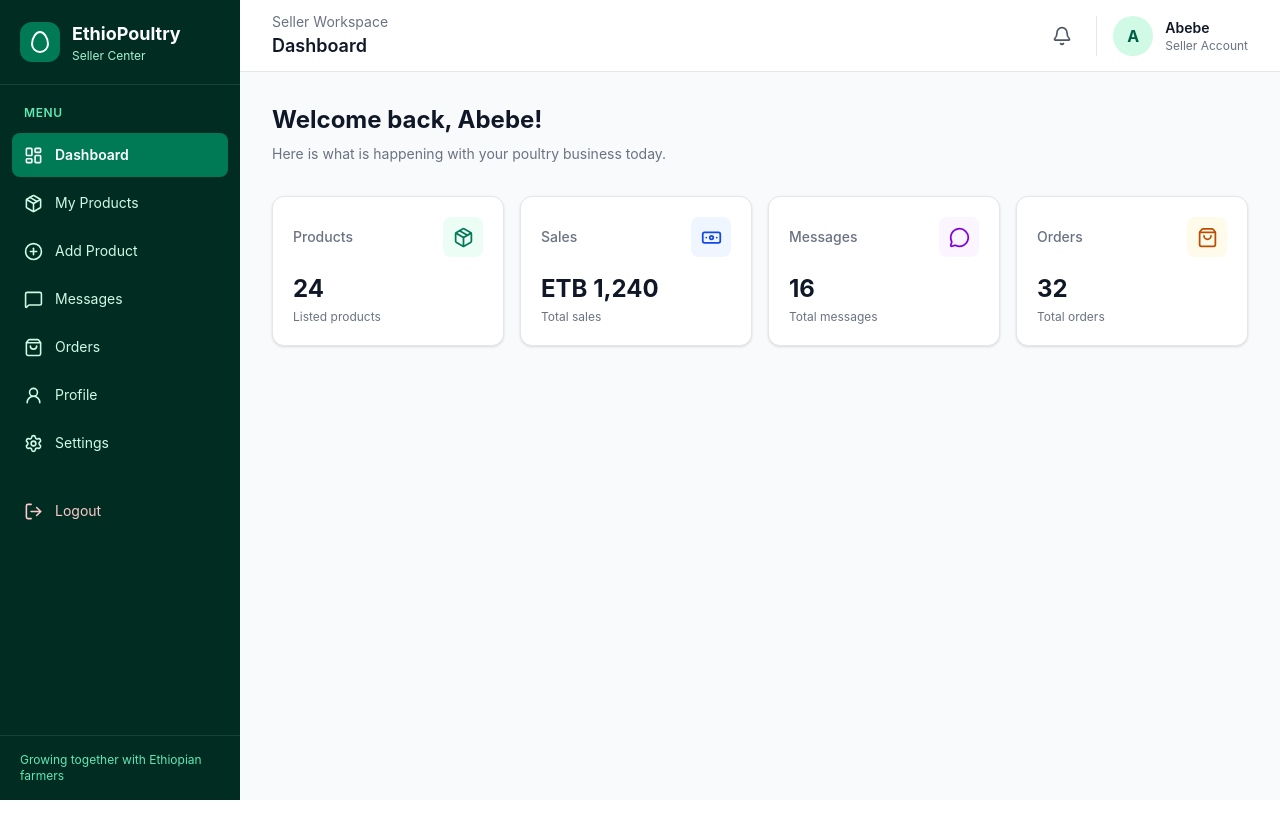
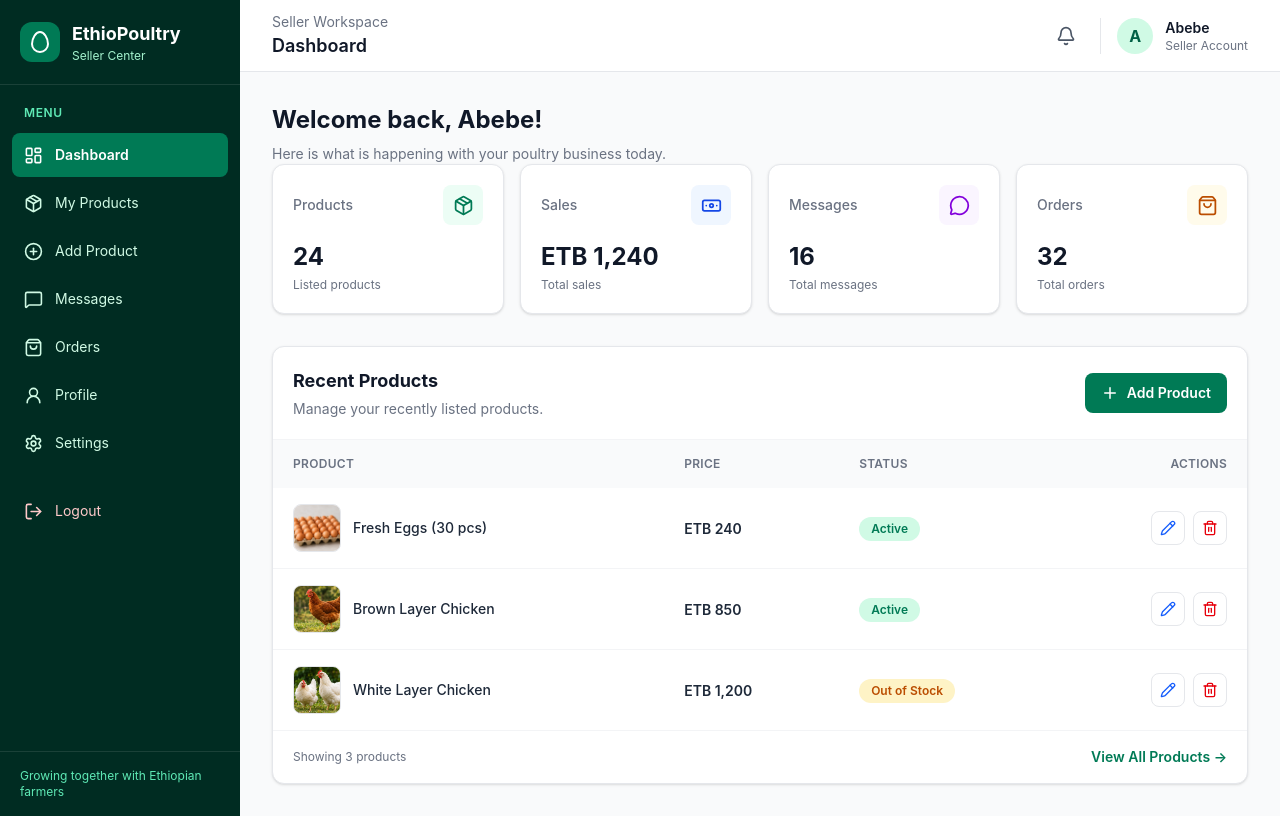
Before and after one commit to mega-gech/EthioPoultry, a React (Vite) app in the folder client/: page /seller/dashboard in a window 1280 px wide. Built offline with nearby package versions, Linux system fonts and the light colour scheme.

Commit message:
add recent prodects page in seller dashboard

```diff
--- /dev/null
+++ b/client/src/pages/SellerDashboard/RecentProducts.tsx
@@ -0,0 +1,216 @@
+
+import { useState } from "react";
+import { useNavigate } from "react-router-dom";
+import { Pencil, Trash2, Package, Plus } from "lucide-react";
+
+import eggTray from "../../assets/02_egg_tray.jpg";
+import brownHen from "../../assets/03_brown_hen.jpg";
+import whiteHens from "../../assets/04_white_hens.jpg";
+
+type Product = {
+  id: number;
+  name: string;
+  image: string;
+  price: number;
+  status: "Active" | "Out of Stock";
+};
+
+const initialProducts: Product[] = [
+  {
+    id: 1,
+    name: "Fresh Eggs (30 pcs)",
+    image: eggTray,
+    price: 240,
+    status: "Active",
+  },
+  {
+    id: 2,
+    name: "Brown Layer Chicken",
+    image: brownHen,
+    price: 850,
+    status: "Active",
+  },
+  {
+    id: 3,
+    name: "White Layer Chicken",
+    image: whiteHens,
+    price: 1200,
+    status: "Out of Stock",
+  },
+];
+
+export default function RecentProducts() {
+  const navigate = useNavigate();
+
+  const [products, setProducts] =
+    useState<Product[]>(initialProducts);
+
+  const handleDelete = (id: number) => {
+    const confirmed = window.confirm(
+      "Are you sure you want to delete this product?"
+    );
+
+    if (!confirmed) return;
+
+    setProducts((currentProducts) =>
+      currentProducts.filter((product) => product.id !== id)
+    );
+  };
+
+  return (
+    <section className="mt-8 overflow-hidden rounded-xl border border-gray-200 bg-white shadow-sm">
+      {/* Section header */}
+      <div className="flex flex-wrap items-center justify-between gap-3 border-b border-gray-100 p-5">
+        <div>
+          <h3 className="text-lg font-bold text-gray-900">
+            Recent Products
+          </h3>
+
+          <p className="mt-1 text-sm text-gray-500">
+            Manage your recently listed products.
+          </p>
+        </div>
+
+        <button
+          type="button"
+          onClick={() => navigate("/seller/products/add")}
+          className="flex items-center gap-2 rounded-lg bg-emerald-700 px-4 py-2.5 text-sm font-semibold text-white transition hover:bg-emerald-800"
+        >
+          <Plus size={18} />
+          Add Product
+        </button>
+      </div>
+
+      {/* Product table */}
+      <div className="overflow-x-auto">
+        <table className="w-full min-w-[650px] text-left">
+          <thead className="bg-gray-50 text-xs uppercase tracking-wide text-gray-500">
+            <tr>
+              <th className="px-5 py-4 font-semibold">
+                Product
+              </th>
+
+              <th className="px-5 py-4 font-semibold">
+                Price
+              </th>
+
+              <th className="px-5 py-4 font-semibold">
+                Status
+              </th>
+
+              <th className="px-5 py-4 text-right font-semibold">
+                Actions
+              </th>
+            </tr>
+          </thead>
+
+          <tbody className="divide-y divide-gray-100">
+            {products.map((product) => (
+              <tr
+                key={product.id}
+                className="transition hover:bg-gray-50"
+              >
+                {/* Product image and name */}
+                <td className="px-5 py-4">
+                  <div className="flex items-center gap-3">
+                    <img
+                      src={product.image}
+                      alt={product.name}
+                      className="h-12 w-12 rounded-lg border border-gray-200 object-cover"
+                    />
+
+                    <span className="text-sm font-medium text-gray-800">
+                      {product.name}
+                    </span>
+                  </div>
+                </td>
+
+                {/* Price */}
+                <td className="px-5 py-4">
+                  <span className="whitespace-nowrap text-sm font-semibold text-gray-800">
+                    ETB {product.price.toLocaleString()}
+                  </span>
+                </td>
+
+                {/* Availability */}
+                <td className="px-5 py-4">
+                  <span
+                    className={`inline-flex rounded-full px-3 py-1 text-xs font-semibold ${
+                      product.status === "Active"
+                        ? "bg-emerald-100 text-emerald-700"
+                        : "bg-amber-100 text-amber-700"
+                    }`}
+                  >
+                    {product.status}
+                  </span>
+                </td>
+
+                {/* Actions */}
+                <td className="px-5 py-4">
+                  <div className="flex items-center justify-end gap-2">
+                    <button
+                      type="button"
+                      onClick={() =>
+                        navigate(
+                          `/seller/products/edit/${product.id}`
+                        )
+                      }
+                      title="Edit product"
+                      aria-label={`Edit ${product.name}`}
+                      className="rounded-lg border border-gray-200 p-2 text-blue-600 transition hover:bg-blue-50"
+                    >
+                      <Pencil size={16} />
+                    </button>
+
+                    <button
+                      type="button"
+                      onClick={() => handleDelete(product.id)}
+                      title="Delete product"
+                      aria-label={`Delete ${product.name}`}
+                      className="rounded-lg border border-gray-200 p-2 text-red-600 transition hover:bg-red-50"
+                    >
+                      <Trash2 size={16} />
+                    </button>
+                  </div>
+                </td>
+              </tr>
+            ))}
+          </tbody>
+        </table>
+      </div>
+
+      {/* Empty state */}
+      {products.length === 0 && (
+        <div className="px-5 py-12 text-center">
+          <Package
+            size={36}
+            className="mx-auto text-gray-400"
+          />
+
+          <p className="mt-3 font-semibold text-gray-700">
+            No products found
+          </p>
+
+          <p className="mt-1 text-sm text-gray-500">
+            Add a product to start selling.
+          </p>
+        </div>
+      )}
+
+      {/* Footer */}
+      <div className="flex items-center justify-between gap-3 border-t border-gray-100 px-5 py-4">
+        <p className="text-xs text-gray-500">
+          Showing {products.length} products
+        </p>
+
+        <button
+          type="button"
+          onClick={() => navigate("/seller/products")}
+          className="text-sm font-semibold text-emerald-700 hover:text-emerald-900"
+        >
+          View All Products →
+        </button>
+      </div>
+    </section>
+  );
+}
--- a/client/src/pages/SellerDashboard/SellerDashboard.tsx
+++ b/client/src/pages/SellerDashboard/SellerDashboard.tsx
@@ -1,4 +1,5 @@
 
+import { useState } from "react";
 import {
   LayoutDashboard,
   Package,
@@ -11,8 +12,11 @@ import {
   Egg,
   Menu,
   Bell,
+  X,
 } from "lucide-react";
+
 import DashboardStats from "./DashboardStats";
+import RecentProducts from "./RecentProducts";
 
 const navigation = [
   { name: "Dashboard", icon: LayoutDashboard, href: "/seller/dashboard" },
@@ -25,12 +29,37 @@ const navigation = [
 ];
 
 export default function SellerDashboard() {
+  const [isSidebarOpen, setIsSidebarOpen] = useState(false);
+
+  const handleLogout = () => {
+    localStorage.removeItem("token");
+    window.location.href = "/login";
+  };
+
   return (
     <div className="min-h-screen bg-gray-50 md:flex">
+      {/* Mobile overlay */}
+      {isSidebarOpen && (
+        <button
+          type="button"
+          aria-label="Close navigation menu"
+          onClick={() => setIsSidebarOpen(false)}
+          className="fixed inset-0 z-40 bg-black/40 md:hidden"
+        />
+      )}
+
       {/* Sidebar */}
-      <aside className="flex w-full flex-col bg-emerald-950 text-white md:min-h-screen md:w-60 md:shrink-0">
+      <aside
+        className={`fixed inset-y-0 left-0 z-50 flex w-64 flex-col
+          bg-emerald-950 text-white transition-transform duration-300
+          md:static md:min-h-screen md:w-60 md:shrink-0 md:translate-x-0
+          ${
+            isSidebarOpen ? "translate-x-0" : "-translate-x-full"
+          }`}
+      >
         {/* Logo */}
-        <div className="flex items-center gap-3 border-b border-white/10 px-5 py-5">
+        <div className="flex items-center justify-between border-b border-white/10 px-5 py-5">
+          <div className="flex items-center gap-3">
             <div className="flex h-10 w-10 items-center justify-center rounded-xl bg-emerald-700">
               <Egg size={24} />
             </div>
@@ -43,8 +72,18 @@ export default function SellerDashboard() {
             </div>
           </div>
 
+          <button
+            type="button"
+            aria-label="Close menu"
+            onClick={() => setIsSidebarOpen(false)}
+            className="rounded-lg p-2 hover:bg-emerald-900 md:hidden"
+          >
+            <X size={20} />
+          </button>
+        </div>
+
         {/* Navigation */}
-        <nav className="flex-1 space-y-1 px-3 py-5">
+        <nav className="flex-1 space-y-1 overflow-y-auto px-3 py-5">
           <p className="mb-3 px-3 text-xs font-semibold uppercase tracking-wider text-emerald-300">
             Menu
           </p>
@@ -57,6 +96,7 @@ export default function SellerDashboard() {
               <a
                 key={item.name}
                 href={item.href}
+                onClick={() => setIsSidebarOpen(false)}
                 className={`flex items-center gap-3 rounded-lg px-3 py-3 text-sm transition ${
                   isActive
                     ? "bg-emerald-700 font-semibold text-white"
@@ -69,15 +109,11 @@ export default function SellerDashboard() {
             );
           })}
 
-          {/* Logout */}
           <div className="pt-5">
             <button
               type="button"
-              onClick={() => {
-                localStorage.removeItem("token");
-                window.location.href = "/login";
-              }}
-              className="flex w-full items-center gap-3 rounded-lg px-3 py-3 text-sm text-red-200 transition hover:bg-red-500/10 hover:text-red-100"
+              onClick={handleLogout}
+              className="flex w-full items-center gap-3 rounded-lg px-3 py-3 text-sm text-red-200 transition hover:bg-red-500/10"
             >
               <LogOut size={19} />
               <span>Logout</span>
@@ -95,17 +131,28 @@ export default function SellerDashboard() {
       {/* Main content */}
       <main className="min-w-0 flex-1">
         {/* Topbar */}
-        <header className="flex h-[72px] items-center justify-between border-b border-gray-200 bg-white px-5 md:px-8">
+        <header className="sticky top-0 z-30 flex h-[72px] items-center justify-between border-b border-gray-200 bg-white px-4 sm:px-6 md:px-8">
+          <div className="flex items-center gap-3">
+            <button
+              type="button"
+              aria-label="Open navigation menu"
+              onClick={() => setIsSidebarOpen(true)}
+              className="rounded-lg p-2 text-gray-600 hover:bg-gray-100 md:hidden"
+            >
+              <Menu size={23} />
+            </button>
+
             <div>
-            <p className="text-sm text-gray-500">
+              <p className="text-xs text-gray-500 sm:text-sm">
                 Seller Workspace
               </p>
-            <h2 className="text-lg font-semibold text-gray-900">
+              <h2 className="text-base font-semibold text-gray-900 sm:text-lg">
                 Dashboard
               </h2>
             </div>
+          </div>
 
-          <div className="flex items-center gap-4">
+          <div className="flex items-center gap-2 sm:gap-4">
             <button
               type="button"
               aria-label="Notifications"
@@ -114,8 +161,8 @@ export default function SellerDashboard() {
               <Bell size={20} />
             </button>
 
-            <div className="flex items-center gap-3 border-l border-gray-200 pl-4">
-              <div className="flex h-10 w-10 items-center justify-center rounded-full bg-emerald-100 font-bold text-emerald-800">
+            <div className="flex items-center gap-2 border-l border-gray-200 pl-3 sm:gap-3 sm:pl-4">
+              <div className="flex h-9 w-9 items-center justify-center rounded-full bg-emerald-100 font-bold text-emerald-800">
                 A
               </div>
 
@@ -131,19 +178,23 @@ export default function SellerDashboard() {
           </div>
         </header>
 
-        {/* Dashboard content placeholder */}
-        <section className="p-5 md:p-8">
-          <h2 className="text-2xl font-bold text-gray-900">
+        {/* Dashboard content */}
+        <section className="p-4 sm:p-6 md:p-8">
+          <div>
+            <h2 className="text-xl font-bold text-gray-900 sm:text-2xl">
               Welcome back, Abebe!
             </h2>
 
             <p className="mt-2 text-sm text-gray-500">
               Here is what is happening with your poultry business today.
             </p>
+          </div>
 
-          <div className="mt-8">
+          {/* Summary cards */}
           <DashboardStats />
-          </div>
+
+          {/* Recent products */}
+          <RecentProducts />
         </section>
       </main>
     </div>
```
Lines whose indentation alone changed are shown as unchanged.
